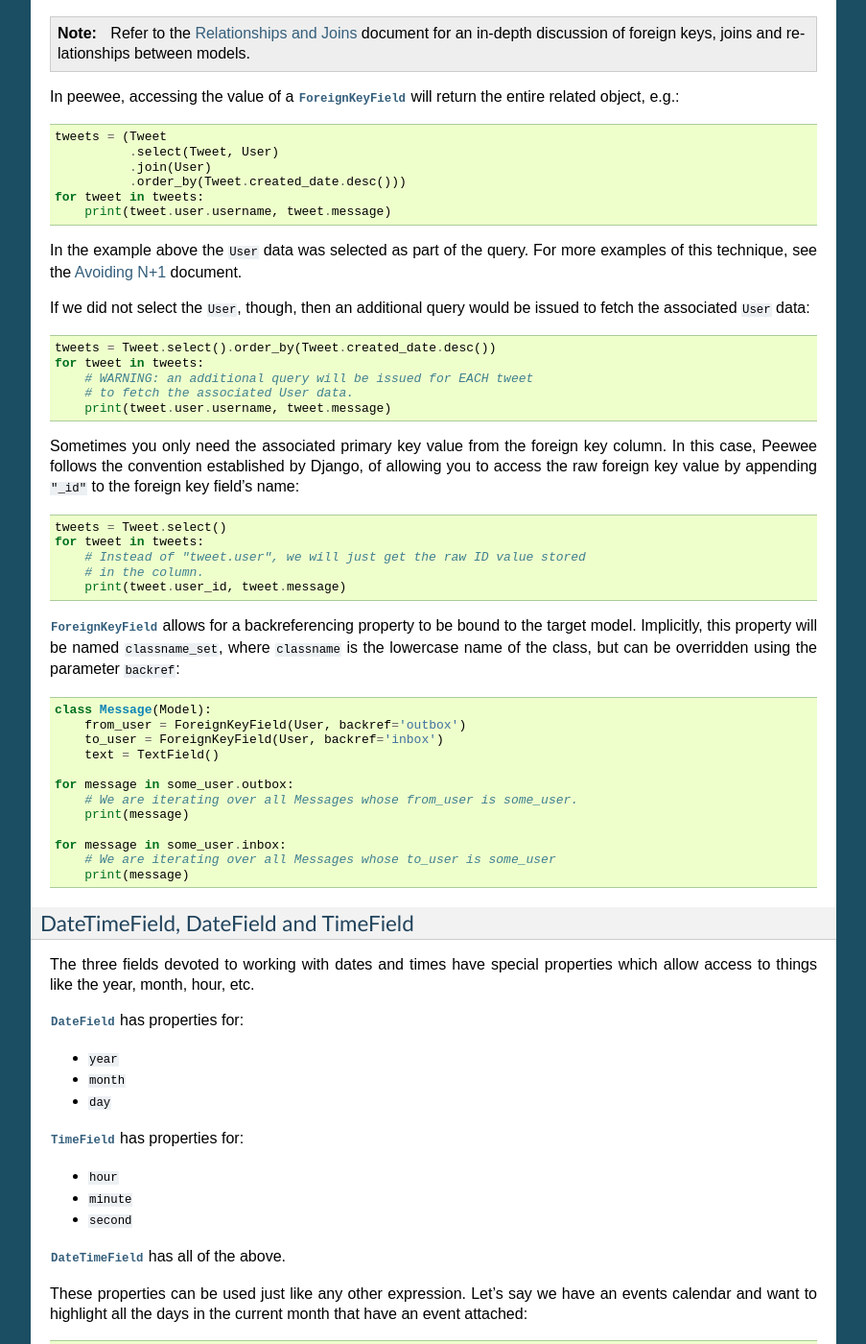
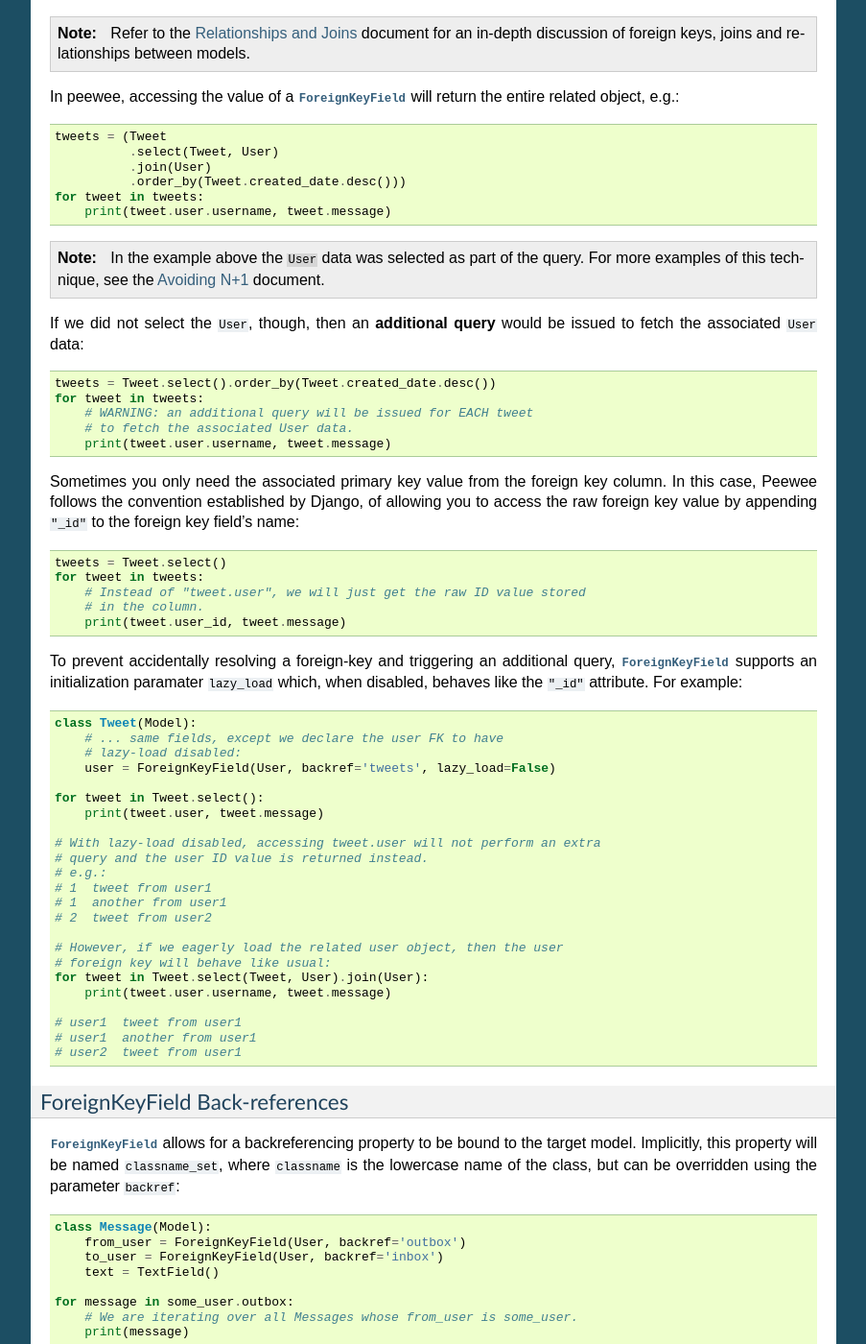
Before and after one commit to coleifer/peewee, a Sphinx documentation site: the page built from docs/peewee/models.rst, in a window 1280 px wide and 1400 px high, scrolled down 4866 px. Shown: the whole window at 96% size, without its empty margins (198-1101 px from the left). Built offline with Sphinx 7.4.7, drawn with Linux system fonts in a browser that asks for light colours; pages that are not in the unit, such as notebooks, are missing from menus; the version number could not be read and is left out; some of the changed text lies outside the part shown.

Commit message:
Doc improvements for lazy-load FK

```diff
--- a/docs/peewee/hacks.rst
+++ b/docs/peewee/hacks.rst
@@ -442,7 +442,7 @@ So we can write the following code:
 
 .. code-block:: python
 
-    next_occurrence = ???
+    next_occurrence = something  # ??? how do we define this ???
 
     # We can express the current time as a Python datetime value, or we could
     # alternatively use the appropriate SQL function/name.
--- a/docs/peewee/models.rst
+++ b/docs/peewee/models.rst
@@ -227,6 +227,7 @@ Some fields take special parameters...
 +--------------------------------+------------------------------------------------+
 | :py:class:`ForeignKeyField`    | ``model``, ``field``, ``backref``,             |
 |                                | ``on_delete``, ``on_update``, ``deferrable``   |
+|                                | ``lazy_load``                                  |
 +--------------------------------+------------------------------------------------+
 | :py:class:`BareField`          | ``adapt``                                      |
 +--------------------------------+------------------------------------------------+
@@ -326,12 +327,13 @@ entire related object, e.g.:
     for tweet in tweets:
         print(tweet.user.username, tweet.message)
 
-In the example above the ``User`` data was selected as part of the query. For
-more examples of this technique, see the :ref:`Avoiding N+1 <nplusone>`
-document.
+.. note::
+    In the example above the ``User`` data was selected as part of the query.
+    For more examples of this technique, see the :ref:`Avoiding N+1 <nplusone>`
+    document.
 
-If we did not select the ``User``, though, then an additional query would be
-issued to fetch the associated ``User`` data:
+If we did not select the ``User``, though, then an **additional query** would
+be issued to fetch the associated ``User`` data:
 
 .. code-block:: python
 
@@ -353,6 +355,40 @@ foreign key field's name:
         # Instead of "tweet.user", we will just get the raw ID value stored
         # in the column.
         print(tweet.user_id, tweet.message)
+
+To prevent accidentally resolving a foreign-key and triggering an additional
+query, :py:class:`ForeignKeyField` supports an initialization paramater
+``lazy_load`` which, when disabled, behaves like the ``"_id"`` attribute. For
+example:
+
+.. code-block:: python
+
+    class Tweet(Model):
+        # ... same fields, except we declare the user FK to have
+        # lazy-load disabled:
+        user = ForeignKeyField(User, backref='tweets', lazy_load=False)
+
+    for tweet in Tweet.select():
+        print(tweet.user, tweet.message)
+
+    # With lazy-load disabled, accessing tweet.user will not perform an extra
+    # query and the user ID value is returned instead.
+    # e.g.:
+    # 1  tweet from user1
+    # 1  another from user1
+    # 2  tweet from user2
+
+    # However, if we eagerly load the related user object, then the user
+    # foreign key will behave like usual:
+    for tweet in Tweet.select(Tweet, User).join(User):
+        print(tweet.user.username, tweet.message)
+
+    # user1  tweet from user1
+    # user1  another from user1
+    # user2  tweet from user1
+
+ForeignKeyField Back-references
+^^^^^^^^^^^^^^^^^^^^^^^^^^^^^^^
 
 :py:class:`ForeignKeyField` allows for a backreferencing property to be bound
 to the target model. Implicitly, this property will be named ``classname_set``,
```
